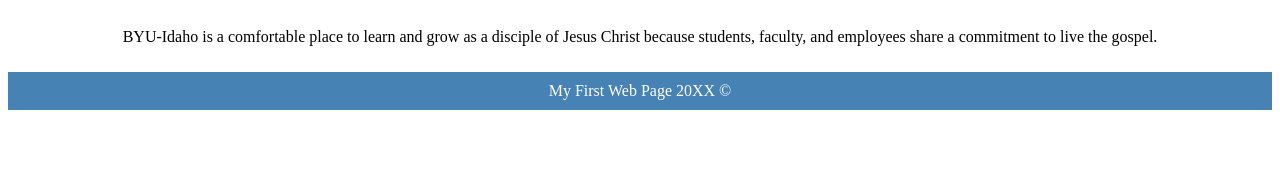
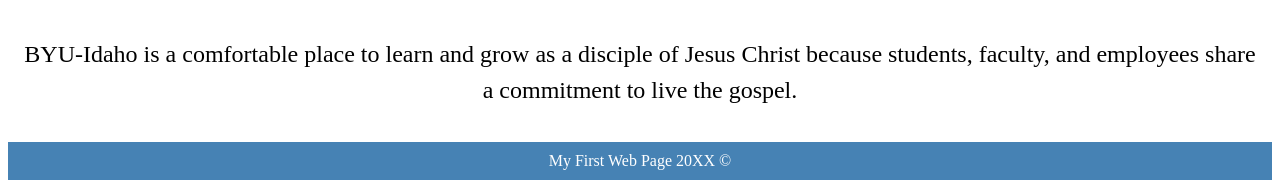
Before and after one commit to bryanwessantana/WDD-130---Web-Fundamentals, a plain HTML site: page byui/byui.html in a window 1280 px wide. Shown: the part 736-932 px from the top of the page. Before the commit the page ends 862 px from the top, so only its background shows below. Drawn offline with Linux system fonts and the light colour scheme.

Commit message:
Class and ID selectors added

```diff
--- a/byui/byui.html
+++ b/byui/byui.html
@@ -7,7 +7,7 @@
   <body>
     <header>
       <nav>
-        <a href="byui.html">Home</a>
+        <a id="active" href="byui.html">Home</a>
         <a href="https://www.churchofjesuschrist.org">Church of Jesus Christ</a>
         <a href="https://www.churchofjesuschrist.org/temples">Temples</a>
         <a href="https://www.churchofjesuschrist.org/study/scriptures">Scriptures</a>
@@ -16,11 +16,7 @@
     <main>
       <h1>Brigham Young University Idaho</h1>
       <img src="https://www.byui.edu/images/service-sites/map-banner.jpg" alt="BYUI Campus" />
-      <p>
-        BYU-Idaho is a comfortable place to learn and grow as a disciple of
-        Jesus Christ because students, faculty, and employees share a commitment
-        to live the gospel.
-      </p>
+      <p class='main-para'>BYU-Idaho is a comfortable place to learn and grow as a disciple of Jesus Christ because students, faculty, and employees share a commitment to live the gospel.</p>
     </main>
     <footer>
       <p>My First Web Page 20XX &copy</p>
--- a/byui/styles/styles.css
+++ b/byui/styles/styles.css
@@ -23,3 +23,7 @@
     background-color: steelblue;
     color: white;
   }
+  .main-para {
+    font-size: 1.5em;
+    line-height: 1.5em;
+  }
```
